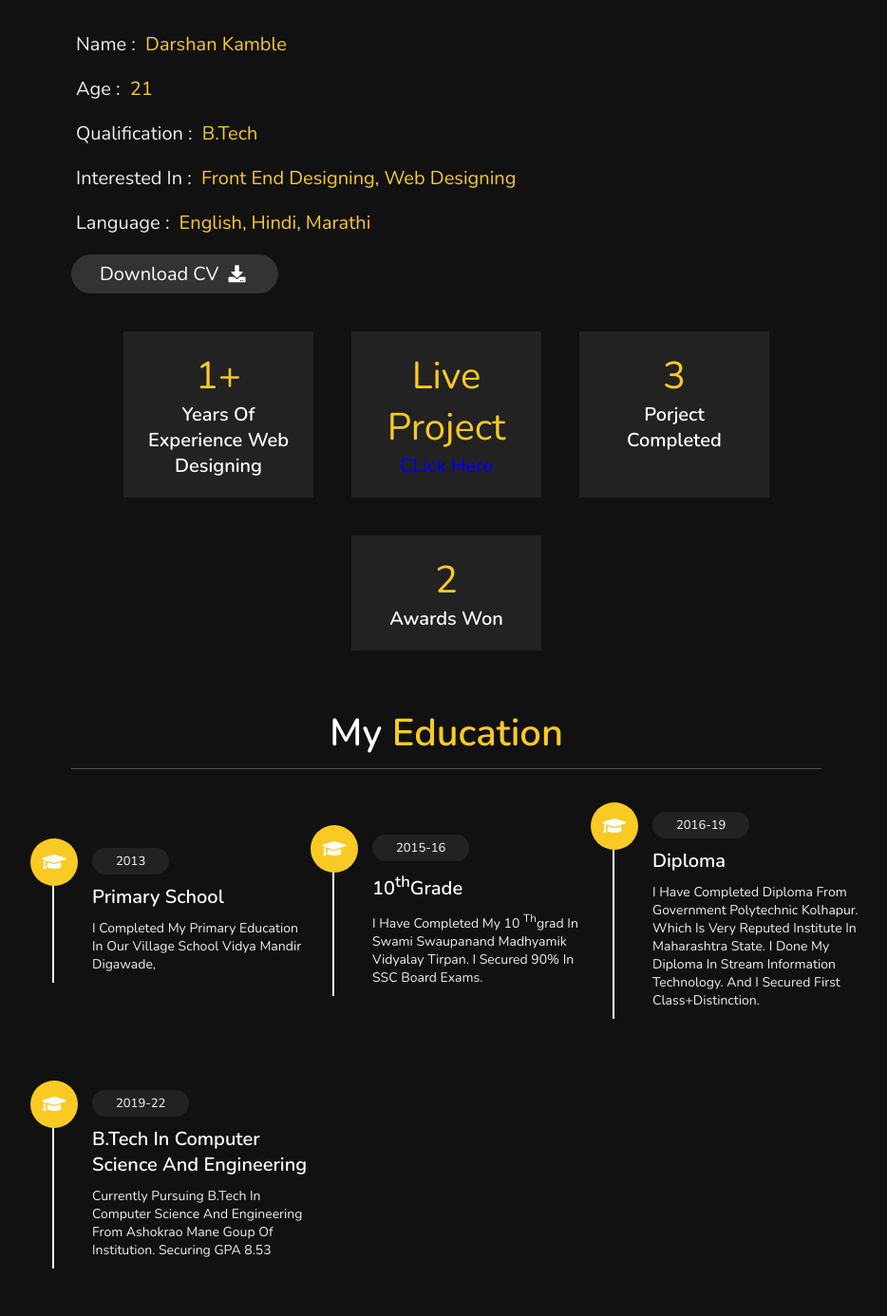
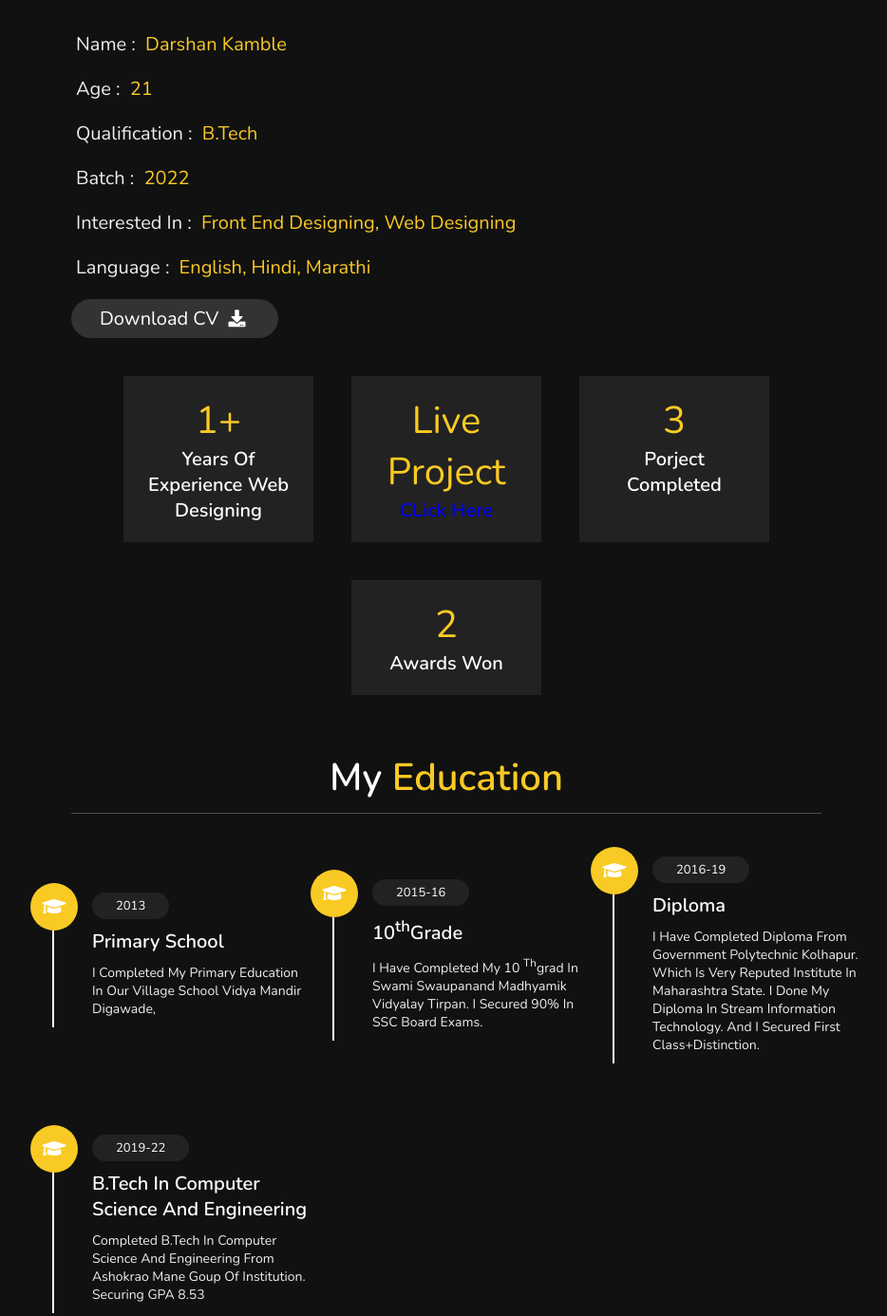
Before and after one commit to Darshan-Kamble/My-Portfolio.github.io, a plain HTML site: page index.html in a window 1280 px wide. Shown: the part 892-2278 px from the top of the page at 95% size, without its empty margins (345-1279 px from the left). Drawn offline with nearby package versions, Linux system fonts and the light colour scheme.

Commit message:
new data entered

```diff
--- a/index.html
+++ b/index.html
@@ -72,9 +72,10 @@
         <h3> <span> name : </span> Darshan Kamble </h3>
         <h3> <span> age : </span> 21 </h3>
         <h3> <span> qualification : </span> B.Tech </h3>
+        <h3> <span> batch : </span> 2022 </h3>
         <h3> <span> interested in : </span> front end designing, web designing </h3>
         <h3> <span> language : </span> English, Hindi, Marathi </h3>
-        <a href="https://drive.google.com/file/d/1-KNAm5BKvPKwgEWmJmbYQzGdapFurwhA/view?usp=sharing"><button class="btn"> download CV <i class="fas fa-download"></i> </button></a>
+        <a href="https://drive.google.com/file/d/1reAS03zCtwDfWfoB8fMKEi9zi31HTC_J/view?usp=sharing"><button class="btn"> download CV <i class="fas fa-download"></i> </button></a>
     </div>
 
     <div class="counter">
@@ -141,7 +142,7 @@
         <i class="fas fa-graduation-cap"></i>
         <span>2019-22</span>
         <h3>B.Tech in Computer Science and Engineering</h3>
-        <p>Currently pursuing B.Tech in Computer Science and Engineering from ashokrao mane goup of institution. Securing GPA 8.53</p>
+        <p>Completed B.Tech in Computer Science and Engineering from ashokrao mane goup of institution. Securing GPA 8.53</p>
     </div>
 </div>
 
```
